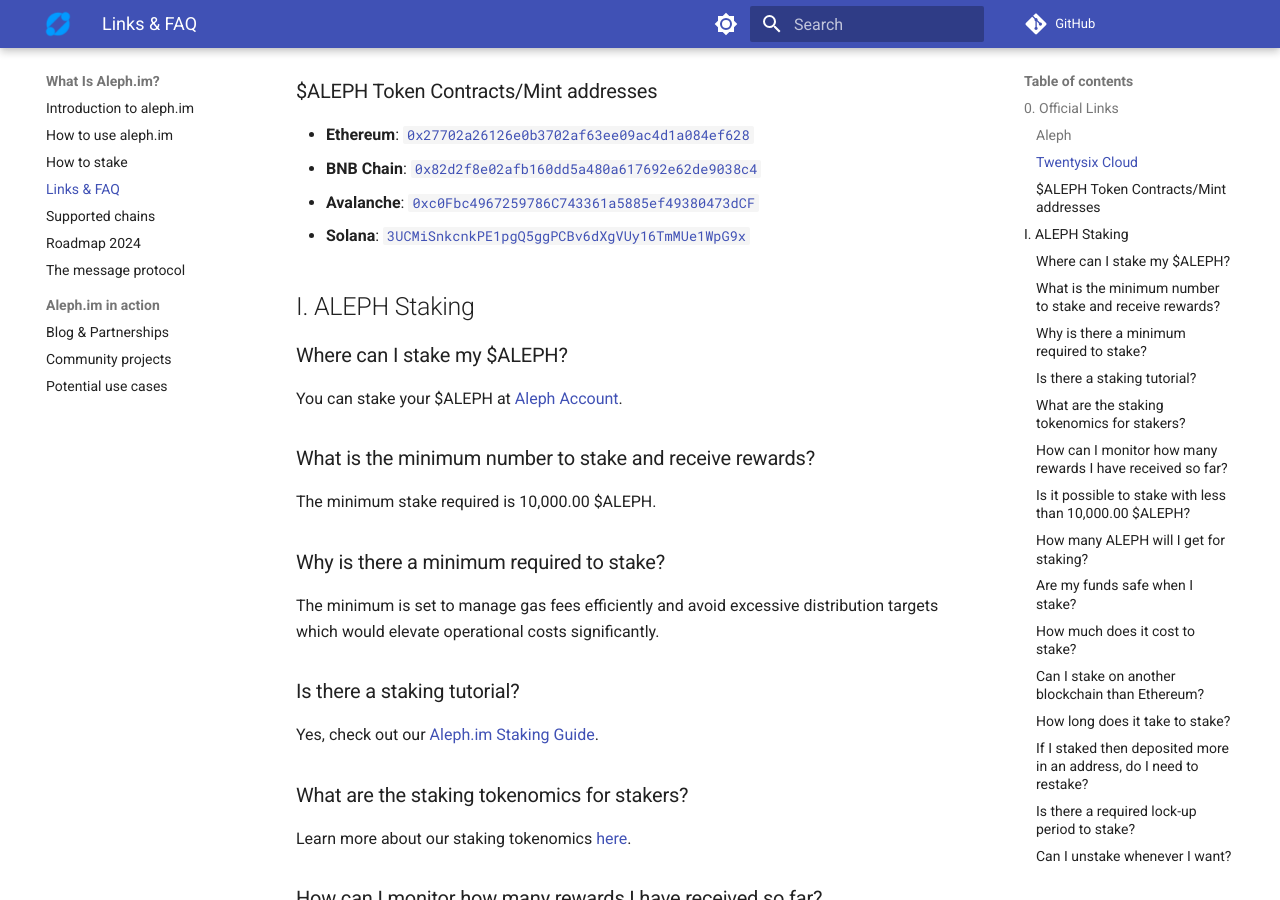
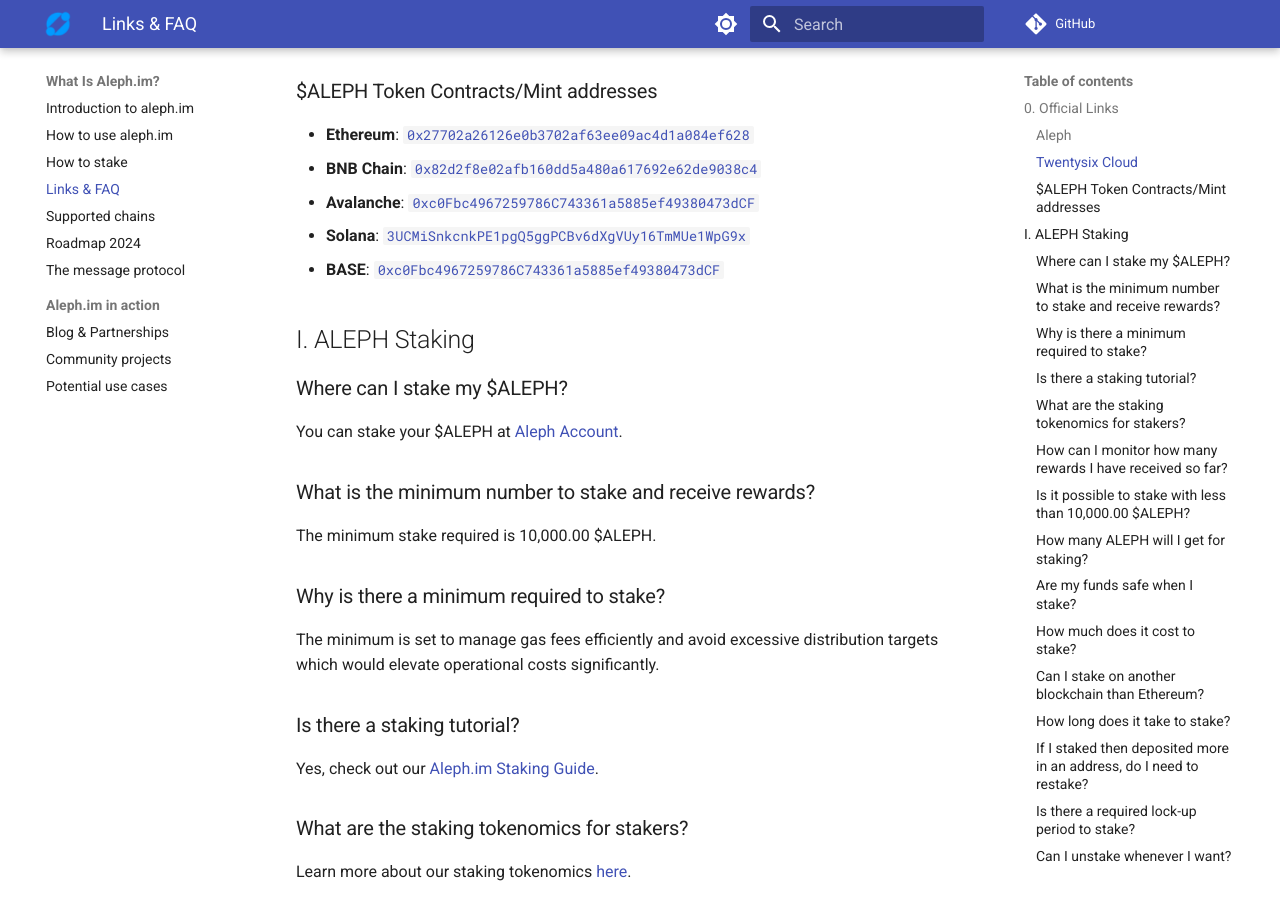
Before and after one commit to aleph-im/aleph-docs, an MkDocs documentation site: the page built from docs/faq.md, in a window 1280 px wide and 900 px high, scrolled down 611 px. Built offline with MkDocs 1.6.1 and Material for MkDocs 9.7.7, drawn with Linux system fonts in a browser that asks for light colours; plug-ins that fetch from the network failed and are left out; comment, search, counter and statistics services are not loaded.

Commit message:
add BASE token

```diff
--- a/docs/faq.md
+++ b/docs/faq.md
@@ -22,6 +22,7 @@
 - **BNB Chain**: [`0x82d2f8e02afb160dd5a480a617692e62de9038c4`](https://bscscan.com/token/0x82d2f8e02afb160dd5a480a617692e62de9038c4)
 - **Avalanche**: [`0xc0Fbc4967259786C743361a5885ef49380473dCF`](https://snowtrace.io/address/0xc0Fbc4967259786C743361a5885ef49380473dCF)
 - **Solana**: [`3UCMiSnkcnkPE1pgQ5ggPCBv6dXgVUy16TmMUe1WpG9x`](https://solana.fm/address/3UCMiSnkcnkPE1pgQ5ggPCBv6dXgVUy16TmMUe1WpG9x)
+- **BASE**: [`0xc0Fbc4967259786C743361a5885ef49380473dCF`](https://basescan.org/token/0xc0Fbc4967259786C743361a5885ef49380473dCF)
 
 ## I. ALEPH Staking
 
```
